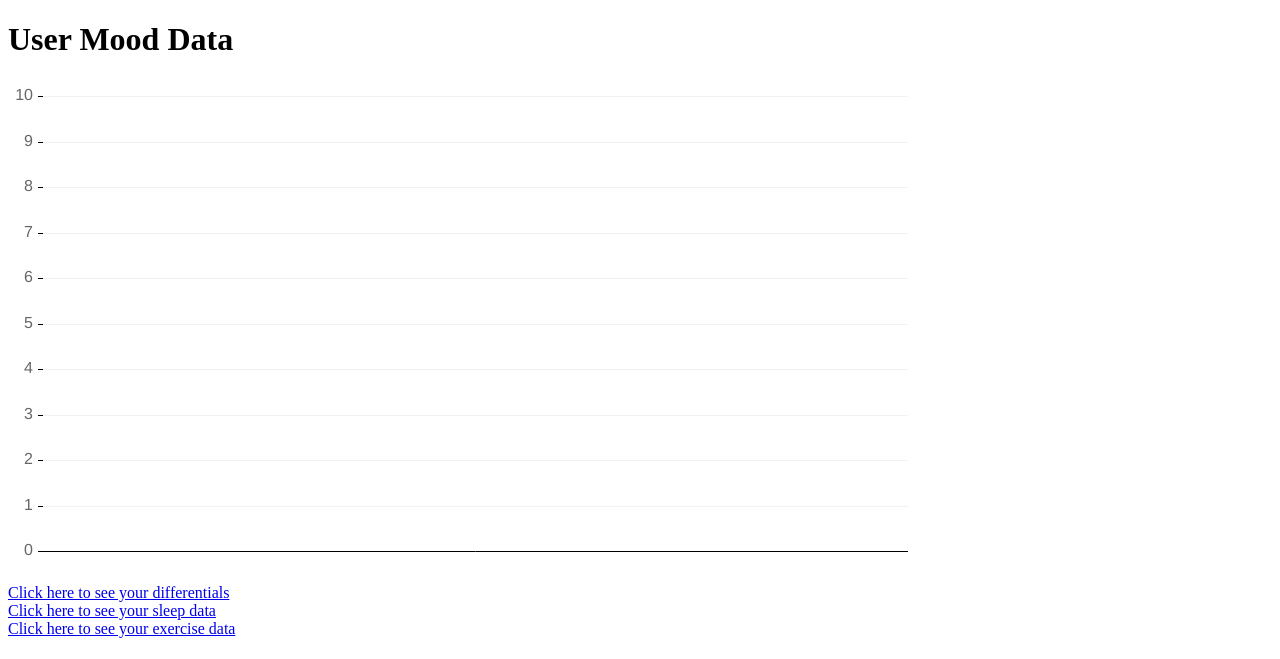
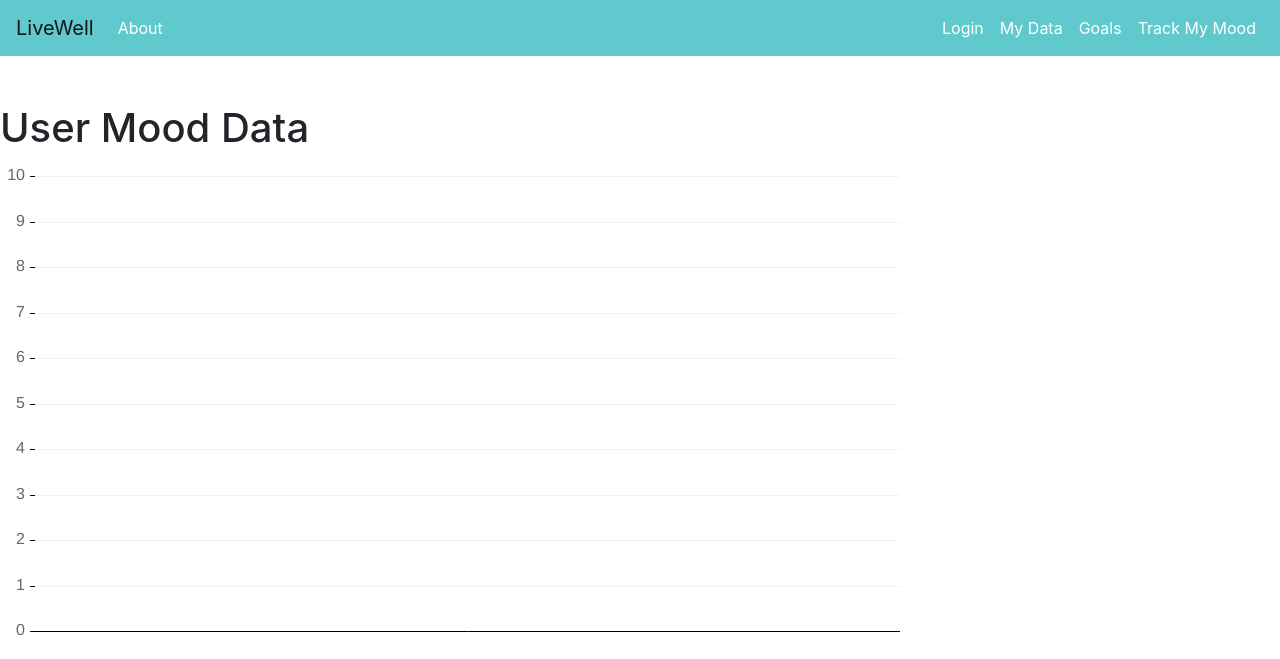
Before and after one commit to freyton-manning/HBFinalProject, a Flask app: page /user-chart in a window 1280 px wide. Shown: the top 659 px of the page. Run offline with Flask 2, Linux system fonts and the light colour scheme; some libraries are stand-ins or nearby versions.

Commit message:
Added styling & buttons for additional fields - TODO - fix error on submit form

```diff
--- a/server.py
+++ b/server.py
@@ -105,11 +105,14 @@ def show_mood_picker():
 def pick_mood():
     mood = request.form.get("mood")
     comment = request.form.get("comment")
-    success_string = "TA-DA! " + str(mood) + " " + str(comment)
+    hours_slept = request.form.get("hrslept")
+    exercise_mins = request.form.get("exmins")
+    hashtag = request.form.get("hashtag")
+    success_string = "TA-DA! " + str(mood) + " " + str(comment) + str(hours_slept) + str(exercise_mins)
 
     user_mood= User_Moods(user_id=0,
         mood_id=int(mood),
-        comments=str(comment))
+        comments=str(comment), hours_slept=int(hours_slept), exercise_mins=int(exercise_mins), hashtags=str(hashtag))
 
     db.session.add(user_mood)
     db.session.commit()
@@ -200,4 +203,5 @@ if __name__ == "__main__":
     # Use the DebugToolbar
     #DebugToolbarExtension(app)
 
-    app.run(debug=True, port=5000, host='0.0.0.0')
+    #app.run(debug=True, port=5000, host='0.0.0.0')
+    app.run(debug=True, port=5000, host='127.0.0.1')
--- a/templates/user_mood_chart.html
+++ b/templates/user_mood_chart.html
@@ -8,11 +8,52 @@
 
    <!-- import plugin script -->
    <script src='static/Chart.min.js'></script>
+   <!-- import plugin script -->
+   <script src='static/Chart.min.js'></script>
+ <!-- Load Bootstrap 4 -->
+  <link rel="stylesheet" href="https://maxcdn.bootstrapcdn.com/bootstrap/4.0.0/css/bootstrap.min.css" integrity="sha384-Gn5384xqQ1aoWXA+058RXPxPg6fy4IWvTNh0E263XmFcJlSAwiGgFAW/dAiS6JXm" crossorigin="anonymous">
+  <!-- Load Font Awesome -->
+  <link rel="stylesheet" href="https://use.fontawesome.com/releases/v5.0.10/css/all.css" integrity="sha384-+d0P83n9kaQMCwj8F4RJB66tzIwOKmrdb46+porD/OvrJ+37WqIM7UoBtwHO6Nlg" crossorigin="anonymous">
+
+  <!-- Load our stylesheet -->
+  <link rel="stylesheet" href="/static/bootstrap-styles.css">
 
 </head>
 <body>
 
+<!-- Static navbar -->
+  <nav class="navbar navbar-expand-lg navbar-dark">
 
+    <a id="ubermelon-logo" class="navbar-brand" href="/">LiveWell</a>
+    <button class="navbar-toggler" type="button" data-toggle="collapse" data-target="#navbarSupportedContent" aria-controls="navbarSupportedContent" aria-expanded="false" aria-label="Toggle navigation">
+      <span class="navbar-toggler-icon"></span>
+    </button>
+
+    <div class="collapse navbar-collapse" id="navbarSupportedContent">
+      <ul class="navbar-nav mr-auto">
+        <li class="nav-item">
+          <a class="nav-link" href="/about">About</a>
+        </li>
+      </ul>
+      <ul class="navbar-nav ml-auto">
+        <li class="nav-item">
+          <a class="nav-link" href="/login">Login</a>
+        </li>
+        <li class="nav-item">
+          <a class="nav-link" href="/user-chart">My Data</a>
+        </li>
+        <li class="nav-item">
+          <a class="nav-link" href="/goals">Goals</a>
+        </li>
+      <li class="nav-item">
+          <a class="nav-link" href="/track-mood">Track My Mood</a>
+        </li>
+      </ul>
+    </div>
+
+  </nav>
+  <br>
+  <br>
 
 <h1>User Mood Data</h1>
 <!-- bar chart canvas element -->
```
Also changed, not shown: templates/diff_mood_chart.html (+44 -2 lines), templates/exercise_chart.html (+39 -2 lines), templates/mood_picker.html (+16 -0 lines).
